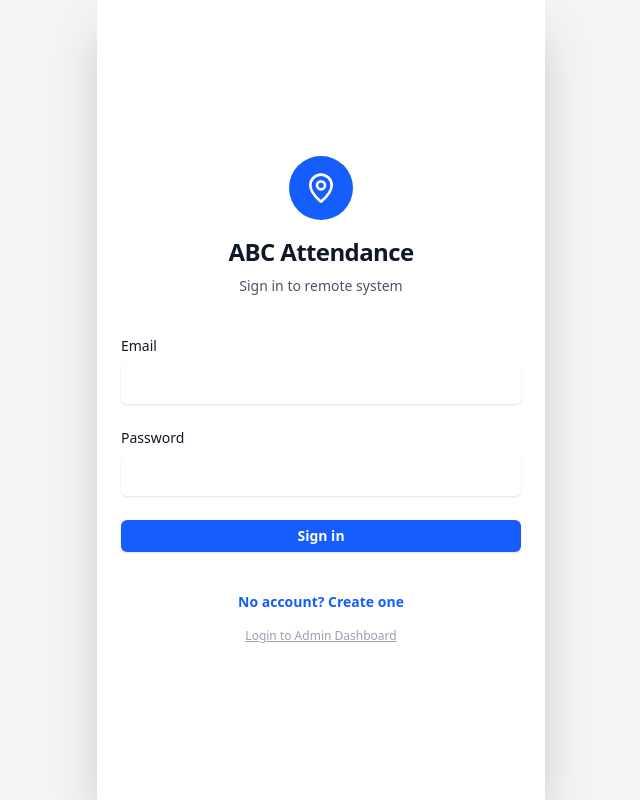
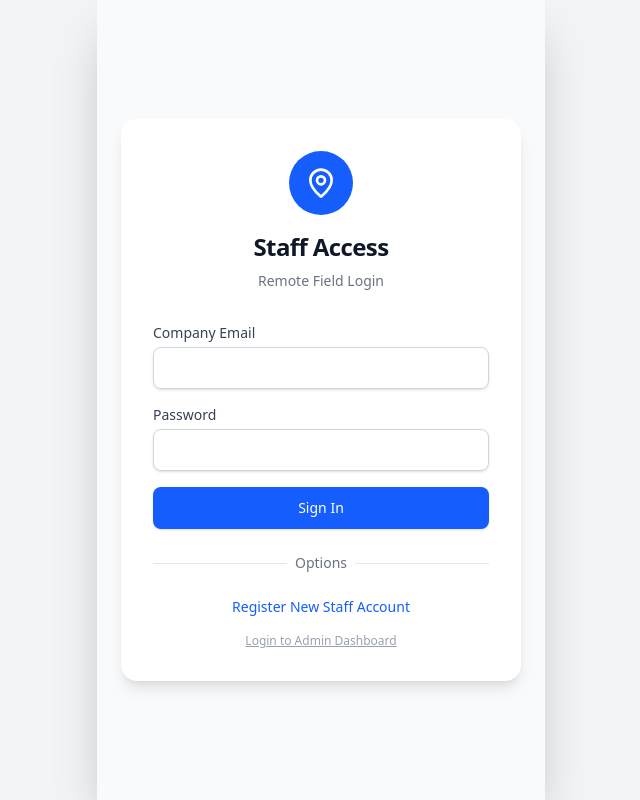
Before and after one commit to asejik/remote-attendance-app, a React (Vite) app: page / in a window 1280 px wide. Shown: the whole page, without its empty margins (319-959 px from the left). Built offline with nearby package versions, Linux system fonts and the light colour scheme; no server answers.

Commit message:
feat: add registration fields, strict role blocking, and admin ui polish

```diff
--- a/src/pages/AdminPage.tsx
+++ b/src/pages/AdminPage.tsx
@@ -1,21 +1,21 @@
 import { useEffect, useState } from 'react';
 import { supabase } from '../lib/supabase';
-// FIX: Removed Calendar, User, ImageIcon
-import { MapPin, Loader2, Download } from 'lucide-react';
+import { MapPin, Loader2, Download, LogOut } from 'lucide-react'; // Added LogOut
+import { useAuth } from '../context/AuthContext'; // Need this for signOut
 
-// ... interface Log ... (Add site_name and site_photo_path to your existing interface)
 interface Log {
   id: string;
   user_id: string;
   timestamp: string;
   photo_path: string;
-  site_photo_path?: string; // NEW
-  site_name_snapshot?: string; // NEW
+  site_photo_path?: string;
+  site_name_snapshot?: string;
   latitude: number;
   longitude: number;
 }
 
 export const AdminPage = () => {
+  const { signOut } = useAuth(); // Hook for logout
   const [logs, setLogs] = useState<Log[]>([]);
   const [loading, setLoading] = useState(true);
 
@@ -27,84 +27,100 @@ export const AdminPage = () => {
     setLoading(false);
   };
 
-  // CSV GENERATOR
   const downloadReport = () => {
-    // 1. Create CSV Header
-    const headers = ['User ID', 'Date/Time', 'Type', 'Site Name', 'Latitude', 'Longitude', 'Face Photo', 'Site Photo'];
-
-    // 2. Map Data
+    const headers = ['User ID', 'Date/Time', 'Site Name', 'Latitude', 'Longitude', 'Face Photo', 'Site Photo'];
     const rows = logs.map(log => [
       log.user_id,
       new Date(log.timestamp).toLocaleString(),
-      'ATTENDANCE', // or deduce type if you store it in DB (we should add 'type' to DB later if needed)
       log.site_name_snapshot || 'Unknown',
       log.latitude,
       log.longitude,
       log.photo_path,
       log.site_photo_path || ''
     ]);
-
-    // 3. Convert to CSV String
-    const csvContent = [
-      headers.join(','),
-      ...rows.map(row => row.map(item => `"${item}"`).join(',')) // Quote items to handle commas in text
-    ].join('\n');
-
-    // 4. Trigger Download
+    const csvContent = [headers.join(','), ...rows.map(row => row.map(item => `"${item}"`).join(','))].join('\n');
     const blob = new Blob([csvContent], { type: 'text/csv;charset=utf-8;' });
     const link = document.createElement('a');
     link.href = URL.createObjectURL(blob);
-    link.download = `Attendance_Report_${new Date().toISOString().slice(0,10)}.csv`;
+    link.download = `Report_${new Date().toISOString().slice(0,10)}.csv`;
     link.click();
   };
 
-  if (loading) return <div className="p-10 flex justify-center"><Loader2 className="animate-spin" /></div>;
+  const handleLogout = async () => {
+    await signOut();
+    // AuthContext will handle redirect
+  };
+
+  if (loading) return <div className="h-screen flex items-center justify-center"><Loader2 className="animate-spin text-blue-600" /></div>;
 
   return (
-    <div className="p-6 max-w-4xl mx-auto">
-      <div className="flex justify-between items-center mb-6">
-        <h1 className="text-2xl font-bold text-gray-800">Attendance Monitoring</h1>
-
-        {/* REPORT BUTTON */}
-        <button
-          onClick={downloadReport}
-          className="flex items-center space-x-2 bg-green-600 text-white px-4 py-2 rounded-lg hover:bg-green-700 transition"
-        >
-          <Download size={18} />
-          <span>Export Monthly Report</span>
+    <div className="min-h-screen bg-gray-50">
+      {/* 1. TOP HEADER BAR */}
+      <div className="bg-white shadow-sm border-b px-6 py-4 flex justify-between items-center sticky top-0 z-10">
+        <div>
+          <h1 className="text-xl font-bold text-gray-800">Attendance Monitoring</h1>
+          <p className="text-xs text-gray-500">ABC Company • HQ View</p>
+        </div>
+        <button onClick={handleLogout} className="flex items-center space-x-2 text-gray-500 hover:text-red-600 px-3 py-2 rounded-lg hover:bg-red-50 transition-colors">
+          <span className="text-sm font-medium">Logout</span>
+          <LogOut size={18} />
         </button>
       </div>
 
-      <div className="grid gap-6">
+      <div className="p-6 max-w-5xl mx-auto">
+        {/* 2. TOOLBAR ROW */}
+        <div className="flex justify-between items-center mb-6">
+          <h2 className="text-lg font-semibold text-gray-700">Submission Logs</h2>
+
+          {/* SMALLER EXPORT BUTTON */}
+          <button
+            onClick={downloadReport}
+            className="flex items-center space-x-2 bg-green-600 text-white px-3 py-1.5 rounded-md hover:bg-green-700 transition text-sm shadow-sm"
+          >
+            <Download size={16} />
+            <span>Export CSV</span>
+          </button>
+        </div>
+
+        {/* 3. LOGS GRID */}
+        <div className="grid gap-4">
           {logs.map((log) => (
-          <div key={log.id} className="bg-white border rounded-xl p-4 shadow-sm flex flex-col sm:flex-row gap-4">
+            <div key={log.id} className="bg-white border rounded-xl p-4 shadow-sm flex flex-col sm:flex-row gap-4 hover:shadow-md transition-shadow">
 
-            {/* DUAL PHOTOS */}
+              {/* Dual Photos */}
               <div className="flex space-x-2 shrink-0">
-               {/* Face */}
-               <div className="w-20 h-20 bg-gray-100 rounded-lg overflow-hidden relative">
+                 <div className="w-16 h-16 bg-gray-100 rounded-lg overflow-hidden relative border">
                    <img src={log.photo_path} className="w-full h-full object-cover" />
-                 <span className="absolute bottom-0 left-0 bg-black/50 text-white text-[10px] w-full text-center">Face</span>
                  </div>
-               {/* Site */}
                  {log.site_photo_path && (
-                 <div className="w-20 h-20 bg-gray-100 rounded-lg overflow-hidden relative">
+                   <div className="w-16 h-16 bg-gray-100 rounded-lg overflow-hidden relative border">
                      <img src={log.site_photo_path} className="w-full h-full object-cover" />
-                   <span className="absolute bottom-0 left-0 bg-black/50 text-white text-[10px] w-full text-center">Site</span>
                    </div>
                  )}
               </div>
 
-            <div className="flex-1 space-y-1">
-              <div className="font-bold text-gray-800">{log.site_name_snapshot || 'Unknown Site'}</div>
-              <div className="text-sm text-gray-500">{new Date(log.timestamp).toLocaleString()}</div>
+              <div className="flex-1 min-w-0">
+                <div className="flex items-center justify-between">
+                  <h3 className="font-bold text-gray-800 truncate">{log.site_name_snapshot || 'Unknown Site'}</h3>
+                  <span className="text-xs text-gray-400 font-mono">{new Date(log.timestamp).toLocaleTimeString()}</span>
+                </div>
 
-              <a href={`http://maps.google.com/?q=${log.latitude},${log.longitude}`} target="_blank" className="text-blue-600 text-xs hover:underline flex items-center">
+                <p className="text-xs text-gray-500 mt-1">User ID: <span className="font-mono bg-gray-100 px-1 rounded">{log.user_id.slice(0,8)}...</span></p>
+                <p className="text-xs text-gray-500">{new Date(log.timestamp).toLocaleDateString()}</p>
+
+                <a href={`http://maps.google.com/?q=${log.latitude},${log.longitude}`} target="_blank" className="text-blue-600 text-xs hover:underline flex items-center mt-2">
                   <MapPin size={12} className="mr-1" /> View on Map
                 </a>
               </div>
             </div>
           ))}
+
+          {logs.length === 0 && (
+            <div className="text-center py-12 text-gray-400 bg-white rounded-xl border border-dashed">
+              No attendance records found.
+            </div>
+          )}
+        </div>
       </div>
     </div>
   );
--- a/src/pages/LoginPage.tsx
+++ b/src/pages/LoginPage.tsx
@@ -1,15 +1,19 @@
 import React, { useState } from 'react';
 import { useNavigate } from 'react-router-dom';
-import { MapPin, Loader2, Shield } from 'lucide-react'; // Added Shield
+import { MapPin, Loader2, Shield } from 'lucide-react';
 import { supabase } from '../lib/supabase';
 
 export const LoginPage = () => {
   const navigate = useNavigate();
   const [loading, setLoading] = useState(false);
   const [isSignUp, setIsSignUp] = useState(false);
-  const [isAdminLogin, setIsAdminLogin] = useState(false); // Toggle
+  const [isAdminLogin, setIsAdminLogin] = useState(false);
+
+  // Fields
   const [email, setEmail] = useState('');
   const [password, setPassword] = useState('');
+  const [firstName, setFirstName] = useState('');
+  const [lastName, setLastName] = useState('');
   const [error, setError] = useState('');
 
   const handleAuth = async (e: React.FormEvent) => {
@@ -18,24 +22,53 @@ export const LoginPage = () => {
     setError('');
 
     try {
-      // 1. Authenticate
-      const { data: { user }, error: authError } = isSignUp
-        ? await supabase.auth.signUp({ email, password })
-        : await supabase.auth.signInWithPassword({ email, password });
+      let authResponse;
+
+      if (isSignUp) {
+        // REGISTER: Include Metadata for the Profile Trigger
+        authResponse = await supabase.auth.signUp({
+          email,
+          password,
+          options: {
+            data: {
+              full_name: `${firstName} ${lastName}`.trim(), // Combine names
+              role: 'staff' // Default role
+            }
+          }
+        });
+      } else {
+        // LOGIN
+        authResponse = await supabase.auth.signInWithPassword({ email, password });
+      }
+
+      const { data: { user }, error: authError } = authResponse;
 
       if (authError) throw authError;
       if (!user) throw new Error('No user found');
 
-      // 2. Routing Logic
+      // Check Role in Database
+      const { data: profile } = await supabase
+        .from('profiles')
+        .select('role')
+        .eq('id', user.id)
+        .single();
+
+      const userRole = profile?.role || 'staff';
+
+      // ROUTING LOGIC (STRICT)
       if (isAdminLogin) {
-        // Check if they are ACTUALLY an admin
-        const { data: profile } = await supabase.from('profiles').select('role').eq('id', user.id).single();
-        if (profile?.role !== 'admin') {
+        // Trying to access Admin Portal
+        if (userRole !== 'admin') {
+          await supabase.auth.signOut(); // Force logout
           throw new Error('Access Denied. You are not an Admin.');
         }
         navigate('/admin');
       } else {
-        // Normal Staff Login
+        // Trying to access Staff App
+        if (userRole === 'admin') {
+          await supabase.auth.signOut(); // Force logout
+          throw new Error('Admins must use the Admin Portal.');
+        }
         navigate('/dashboard');
       }
 
@@ -47,45 +80,66 @@ export const LoginPage = () => {
   };
 
   return (
-    <div className="flex flex-col h-full justify-center px-6 py-12">
-      <div className="sm:mx-auto sm:w-full sm:max-w-sm text-center mb-10">
+    <div className="flex flex-col h-full justify-center px-6 py-12 bg-gray-50 min-h-screen">
+      <div className="sm:mx-auto sm:w-full sm:max-w-md bg-white p-8 shadow-lg rounded-2xl">
+        <div className="text-center mb-8">
           <div className={`mx-auto h-16 w-16 rounded-full flex items-center justify-center text-white mb-4 ${isAdminLogin ? 'bg-gray-800' : 'bg-blue-600'}`}>
             {isAdminLogin ? <Shield size={32} /> : <MapPin size={32} />}
           </div>
           <h2 className="text-2xl font-bold tracking-tight text-gray-900">
-          {isAdminLogin ? 'Admin Portal' : 'ABC Attendance'}
+            {isAdminLogin ? 'Admin Portal' : 'Staff Access'}
           </h2>
-        <p className="mt-2 text-sm text-gray-600">
-          {isAdminLogin ? 'Restricted Access for HQ' : (isSignUp ? 'Create a new account' : 'Sign in to remote system')}
+          <p className="mt-2 text-sm text-gray-500">
+            {isAdminLogin ? 'HQ Management System' : (isSignUp ? 'Register New Staff' : 'Remote Field Login')}
           </p>
         </div>
 
-      <form className="space-y-6" onSubmit={handleAuth}>
+        <form className="space-y-4" onSubmit={handleAuth}>
           {error && <div className="p-3 bg-red-50 text-red-700 text-sm rounded-md border border-red-100">{error}</div>}
 
+          {/* NAME FIELDS (Only for Sign Up) */}
+          {isSignUp && !isAdminLogin && (
+            <div className="grid grid-cols-2 gap-4">
               <div>
-          <label className="block text-sm font-medium text-gray-900">Email</label>
-          <input type="email" required value={email} onChange={(e) => setEmail(e.target.value)} className="mt-2 block w-full rounded-md border-gray-300 shadow-sm focus:border-blue-500 focus:ring-blue-500 py-2 px-3" />
+                <label className="block text-sm font-medium text-gray-700">First Name</label>
+                <input required type="text" value={firstName} onChange={e => setFirstName(e.target.value)} className="mt-1 block w-full rounded-lg border-gray-300 shadow-sm focus:border-blue-500 focus:ring-blue-500 py-2 px-3 border" />
+              </div>
+              <div>
+                <label className="block text-sm font-medium text-gray-700">Last Name</label>
+                <input required type="text" value={lastName} onChange={e => setLastName(e.target.value)} className="mt-1 block w-full rounded-lg border-gray-300 shadow-sm focus:border-blue-500 focus:ring-blue-500 py-2 px-3 border" />
+              </div>
+            </div>
+          )}
+
+          <div>
+            <label className="block text-sm font-medium text-gray-700">Company Email</label>
+            <input type="email" required value={email} onChange={(e) => setEmail(e.target.value)} className="mt-1 block w-full rounded-lg border-gray-300 shadow-sm focus:border-blue-500 focus:ring-blue-500 py-2 px-3 border" />
           </div>
 
           <div>
-          <label className="block text-sm font-medium text-gray-900">Password</label>
-          <input type="password" required minLength={6} value={password} onChange={(e) => setPassword(e.target.value)} className="mt-2 block w-full rounded-md border-gray-300 shadow-sm focus:border-blue-500 focus:ring-blue-500 py-2 px-3" />
+            <label className="block text-sm font-medium text-gray-700">Password</label>
+            <input type="password" required minLength={6} value={password} onChange={(e) => setPassword(e.target.value)} className="mt-1 block w-full rounded-lg border-gray-300 shadow-sm focus:border-blue-500 focus:ring-blue-500 py-2 px-3 border" />
           </div>
 
-        <button type="submit" disabled={loading} className={`flex w-full justify-center items-center rounded-md px-3 py-1.5 text-sm font-semibold text-white shadow-sm disabled:opacity-50 ${isAdminLogin ? 'bg-gray-800 hover:bg-gray-700' : 'bg-blue-600 hover:bg-blue-500'}`}>
+          <button type="submit" disabled={loading} className={`w-full flex justify-center py-2.5 px-4 border border-transparent rounded-lg shadow-sm text-sm font-medium text-white ${isAdminLogin ? 'bg-gray-800 hover:bg-gray-700' : 'bg-blue-600 hover:bg-blue-500'}`}>
             {loading && <Loader2 className="animate-spin mr-2" size={16} />}
-          {isSignUp ? 'Create Account' : 'Sign in'}
+            {isSignUp ? 'Create Staff Account' : 'Sign In'}
           </button>
+        </form>
 
-        <div className="flex flex-col items-center space-y-4 pt-4">
+        <div className="mt-6">
+          <div className="relative">
+            <div className="absolute inset-0 flex items-center"><div className="w-full border-t border-gray-200" /></div>
+            <div className="relative flex justify-center text-sm"><span className="px-2 bg-white text-gray-500">Options</span></div>
+          </div>
+
+          <div className="mt-6 flex flex-col items-center space-y-4">
             {!isAdminLogin && (
-            <button type="button" onClick={() => setIsSignUp(!isSignUp)} className="text-sm font-semibold text-blue-600 hover:text-blue-500">
-              {isSignUp ? 'Already have an account? Sign in' : 'No account? Create one'}
+              <button onClick={() => setIsSignUp(!isSignUp)} className="text-sm font-medium text-blue-600 hover:text-blue-500">
+                {isSignUp ? 'Already have an account? Sign in' : 'Register New Staff Account'}
               </button>
             )}
 
-          {/* TOGGLE BETWEEN ADMIN AND STAFF */}
             <button
               type="button"
               onClick={() => { setIsAdminLogin(!isAdminLogin); setIsSignUp(false); setError(''); }}
@@ -94,7 +148,8 @@ export const LoginPage = () => {
               {isAdminLogin ? '← Back to Staff Login' : 'Login to Admin Dashboard'}
             </button>
           </div>
-      </form>
+        </div>
+      </div>
     </div>
   );
 };
```
Lines whose indentation alone changed are shown as unchanged.
